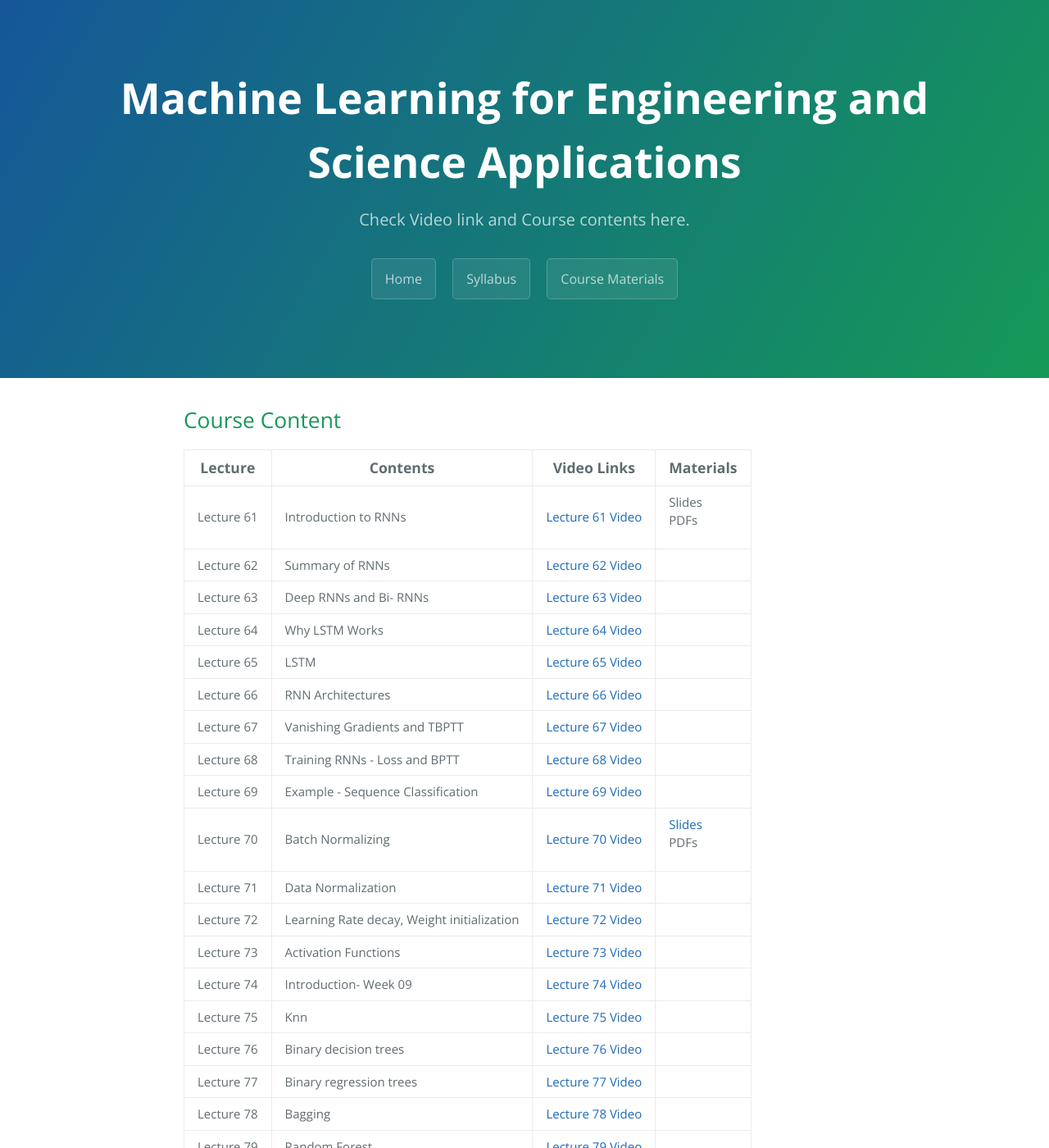
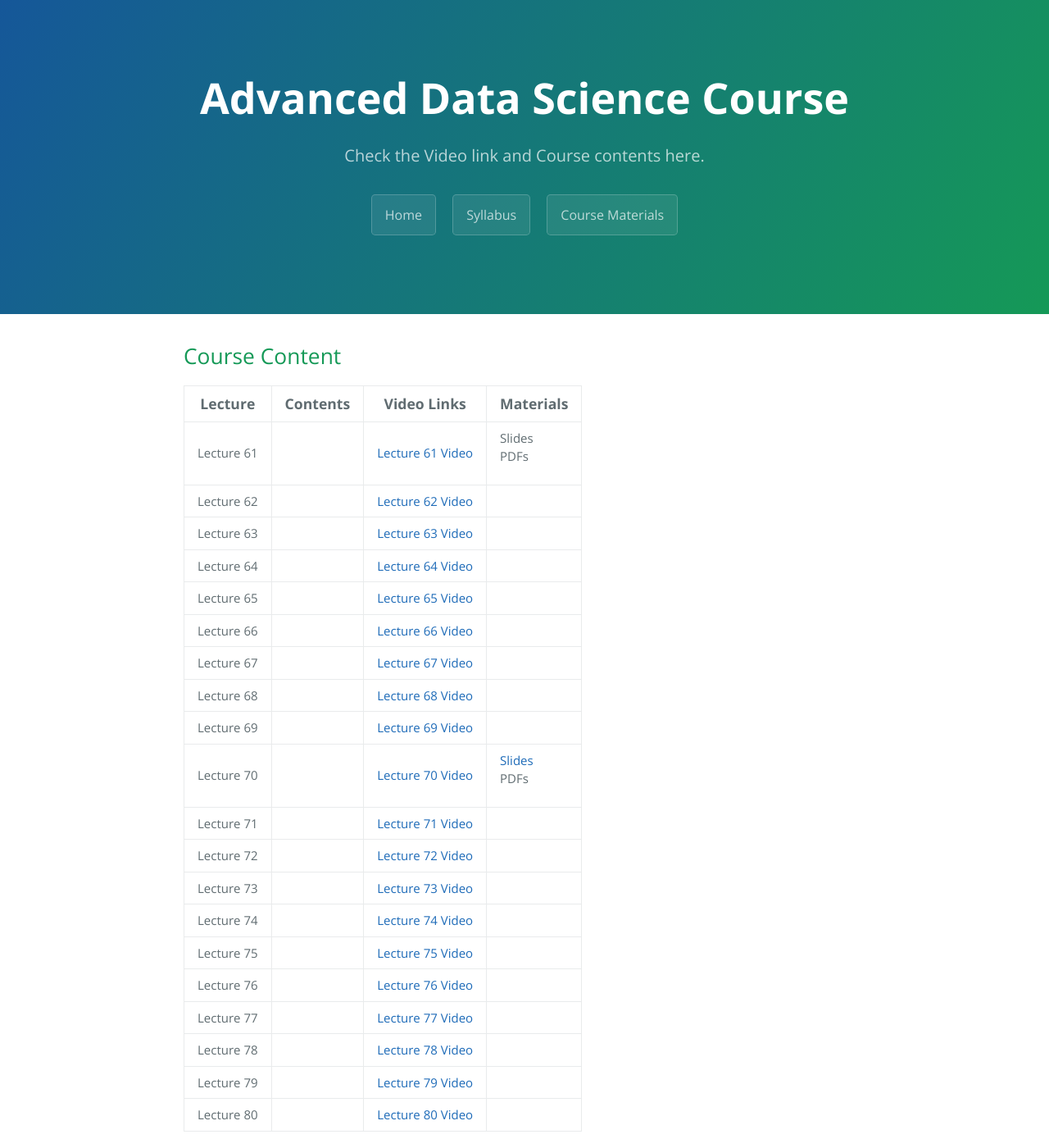
Before and after one commit to Sindhujayeswanthkumar/Advanced-Data-Science-Course, a Jekyll site: the page built from course_page4.md, in a window 1280 px wide and 1400 px high. Shown: the whole window at 82% size. Built offline with Jekyll 4.4.1, drawn with Linux system fonts in a browser that asks for light colours.

Commit message:
Update course_page4.md

```diff
--- a/course_page4.md
+++ b/course_page4.md
@@ -1,7 +1,7 @@
 ---
 layout: default
-title: Machine Learning for Engineering and Science Applications
-description: Check Video link and Course contents here.
+title: Advanced Data Science Course
+description: Check the Video link and Course contents here.
 ---
 
 ## Course Content
@@ -34,124 +34,124 @@ description: Check Video link and Course contents here.
 <tbody>
 <tr>
 <td style="font-size: 15px;">Lecture 61</td>
-<td style="font-size: 15px;">Introduction to RNNs</td>
-  <td style="font-size: 15px;"><a href="https://youtu.be/2qak7ADfmpY">Lecture 61 Video</a></td>
+<td style="font-size: 15px;"></td>
+  <td style="font-size: 15px;"><a href="">Lecture 61 Video</a></td>
 <td style="font-size: 15px;"><p>Slides<br>
   PDFs</p></td>
 </tr>
   <tr>
   <td style="font-size: 15px;">Lecture 62</td>
-<td style="font-size: 15px;">Summary of RNNs</td>
-  <td style="font-size: 15px;"><a href="https://youtu.be/jhPQHEwZezg">Lecture 62 Video</a></td>
+<td style="font-size: 15px;"></td>
+  <td style="font-size: 15px;"><a href="">Lecture 62 Video</a></td>
 <td></td>
 </tr>
   <tr>
 <td style="font-size: 15px;">Lecture 63</td>
-<td style="font-size: 15px;">Deep RNNs and Bi- RNNs</td>
-  <td style="font-size: 15px;"><a href="https://youtu.be/OLO6kyxwqnY">Lecture 63 Video</a></td>
+<td style="font-size: 15px;"></td>
+  <td style="font-size: 15px;"><a href="">Lecture 63 Video</a></td>
 <td></td>
 </tr>
    <tr>
 <td style="font-size: 15px;">Lecture 64</td>
-<td style="font-size: 15px;">Why LSTM Works</td>
-  <td style="font-size: 15px;"><a href="https://youtu.be/AJGQA9qODXc">Lecture 64 Video</a></td>
+<td style="font-size: 15px;"></td>
+  <td style="font-size: 15px;"><a href="">Lecture 64 Video</a></td>
 <td></td>
 </tr>
    <tr>
 <td style="font-size: 15px;">Lecture 65</td>
-<td style="font-size: 15px;">LSTM</td>
-  <td style="font-size: 15px;"><a href="https://youtu.be/geOEfpN98VQ">Lecture 65 Video</a></td>
+<td style="font-size: 15px;"></td>
+  <td style="font-size: 15px;"><a href="">Lecture 65 Video</a></td>
 <td></td>
 </tr>
    <tr>
 <td style="font-size: 15px;">Lecture 66</td>
-<td style="font-size: 15px;">RNN Architectures</td>
-  <td style="font-size: 15px;"><a href="https://youtu.be/1t3xixWyx2M">Lecture 66 Video</a></td>
+<td style="font-size: 15px;"></td>
+  <td style="font-size: 15px;"><a href="">Lecture 66 Video</a></td>
 <td></td>
 </tr>
    <tr>
 <td style="font-size: 15px;">Lecture 67</td>
-<td style="font-size: 15px;">Vanishing Gradients and TBPTT</td>
-  <td style="font-size: 15px;"><a href="https://youtu.be/SNGrLSeLj8A">Lecture 67 Video</a></td>
+<td style="font-size: 15px;"></td>
+  <td style="font-size: 15px;"><a href="">Lecture 67 Video</a></td>
 <td></td>
 </tr>
    <tr>
 <td style="font-size: 15px;">Lecture 68</td>
-<td style="font-size: 15px;">Training RNNs - Loss and BPTT</td>
-  <td style="font-size: 15px;"><a href="https://youtu.be/RrB605Mbpic">Lecture 68 Video</a></td>
+<td style="font-size: 15px;"></td>
+  <td style="font-size: 15px;"><a href="">Lecture 68 Video</a></td>
 <td></td>
 </tr>
   <tr>
 <td style="font-size: 15px;">Lecture 69</td>
-<td style="font-size: 15px;">Example - Sequence Classification</td>
-  <td style="font-size: 15px;"><a href="https://youtu.be/h5ZIw14BWoA">Lecture 69 Video</a></td>
+<td style="font-size: 15px;"></td>
+  <td style="font-size: 15px;"><a href="">Lecture 69 Video</a></td>
 <td></td>
 </tr>
   <tr>
 <td style="font-size: 15px;">Lecture 70</td>
-<td style="font-size: 15px;">Batch Normalizing</td>
-  <td style="font-size: 15px;"><a href="https://youtu.be/yWQ3KWNv9pU">Lecture 70 Video</a></td>
-<td style="font-size: 15px;"><p><a href="https://docs.google.com/presentation/d/19PIJwgu0V6IN4NQzZx6fxQ85_-ZjiyOo/edit#slide=id.p1">Slides</a><br>
+<td style="font-size: 15px;"></td>
+  <td style="font-size: 15px;"><a href="">Lecture 70 Video</a></td>
+<td style="font-size: 15px;"><p><a href="">Slides</a><br>
   PDFs</p></td>
 </tr>
    <tr>
 <td style="font-size: 15px;">Lecture 71</td>
-<td style="font-size: 15px;">Data Normalization</td>
-  <td style="font-size: 15px;"><a href="https://youtu.be/9rjJDHAkitY">Lecture 71 Video</a></td>
+<td style="font-size: 15px;"></td>
+  <td style="font-size: 15px;"><a href="">Lecture 71 Video</a></td>
 <td></td>
 </tr>
    <tr>
 <td style="font-size: 15px;">Lecture 72</td>
-<td style="font-size: 15px;">Learning Rate decay, Weight initialization</td>
-  <td style="font-size: 15px;"><a href="https://youtu.be/yWCj95DdWXs">Lecture 72 Video</a></td>
+<td style="font-size: 15px;"></td>
+  <td style="font-size: 15px;"><a href="">Lecture 72 Video</a></td>
 <td></td>
 </tr>
    <tr>
 <td style="font-size: 15px;">Lecture 73</td>
-<td style="font-size: 15px;">Activation Functions</td>
-  <td style="font-size: 15px;"><a href="https://youtu.be/wu-B_LHpBnU">Lecture 73 Video</a></td>
+<td style="font-size: 15px;"></td>
+  <td style="font-size: 15px;"><a href="">Lecture 73 Video</a></td>
 <td></td>
 </tr>
    <tr>
 <td style="font-size: 15px;">Lecture 74</td>
-<td style="font-size: 15px;">Introduction- Week 09</td>
-  <td style="font-size: 15px;"><a href="https://youtu.be/QM4JJPe9BHc">Lecture 74 Video</a></td>
+<td style="font-size: 15px;"></td>
+  <td style="font-size: 15px;"><a href="">Lecture 74 Video</a></td>
 <td></td>
 </tr>
    <tr>
 <td style="font-size: 15px;">Lecture 75</td>
-<td style="font-size: 15px;">Knn</td>
-  <td style="font-size: 15px;"><a href="https://youtu.be/NNuXuJFaJl4">Lecture 75 Video</a></td>
+<td style="font-size: 15px;"></td>
+  <td style="font-size: 15px;"><a href="">Lecture 75 Video</a></td>
 <td></td>
 </tr>
    <tr>
 <td style="font-size: 15px;">Lecture 76</td>
-<td style="font-size: 15px;">Binary decision trees</td>
-  <td style="font-size: 15px;"><a href="https://youtu.be/uPwZ8DhQNjg">Lecture 76 Video</a></td>
+<td style="font-size: 15px;"></td>
+  <td style="font-size: 15px;"><a href="">Lecture 76 Video</a></td>
 <td></td>
 </tr>
    <tr>
 <td style="font-size: 15px;">Lecture 77</td>
-<td style="font-size: 15px;">Binary regression trees</td>
-  <td style="font-size: 15px;"><a href="https://youtu.be/cG0IvHjHNcY">Lecture 77 Video</a></td>
+<td style="font-size: 15px;"></td>
+  <td style="font-size: 15px;"><a href="">Lecture 77 Video</a></td>
 <td></td>
 </tr>
    <tr>
 <td style="font-size: 15px;">Lecture 78</td>
-<td style="font-size: 15px;">Bagging</td>
-  <td style="font-size: 15px;"><a href="https://youtu.be/enD2BvWSukI">Lecture 78 Video</a></td>
+<td style="font-size: 15px;"></td>
+  <td style="font-size: 15px;"><a href="">Lecture 78 Video</a></td>
 <td></td>
 </tr>
    <tr>
 <td style="font-size: 15px;">Lecture 79</td>
-<td style="font-size: 15px;">Random Forest</td>
-  <td style="font-size: 15px;"><a href="https://youtu.be/waBIrjzs4Tc">Lecture 79 Video</a></td>
+<td style="font-size: 15px;"></td>
+  <td style="font-size: 15px;"><a href="">Lecture 79 Video</a></td>
 <td></td>
 </tr>
    <tr>
 <td style="font-size: 15px;">Lecture 80</td>
-<td style="font-size: 15px;">Boosting</td>
-  <td style="font-size: 15px;"><a href="https://youtu.be/i4OvvmRIz4A">Lecture 80 Video</a></td>
+<td style="font-size: 15px;"></td>
+  <td style="font-size: 15px;"><a href="">Lecture 80 Video</a></td>
 <td></td>
 </tr>
 </tbody>
```
